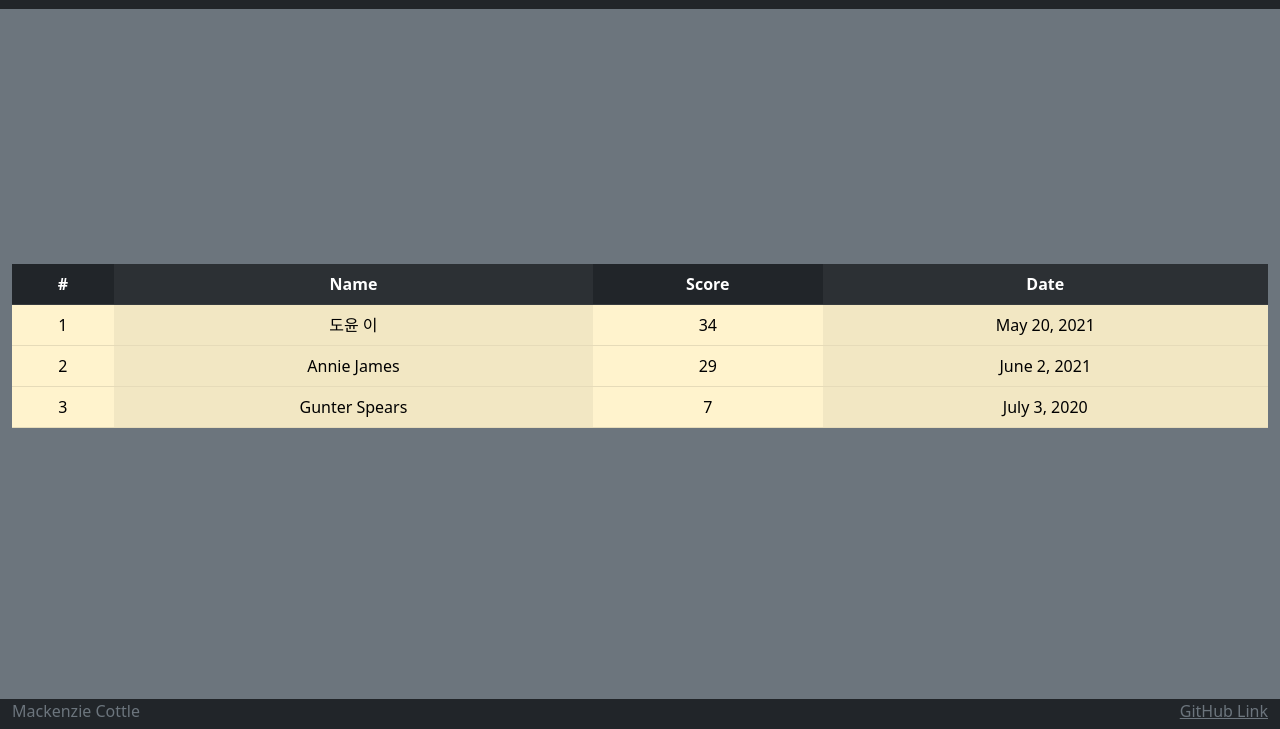
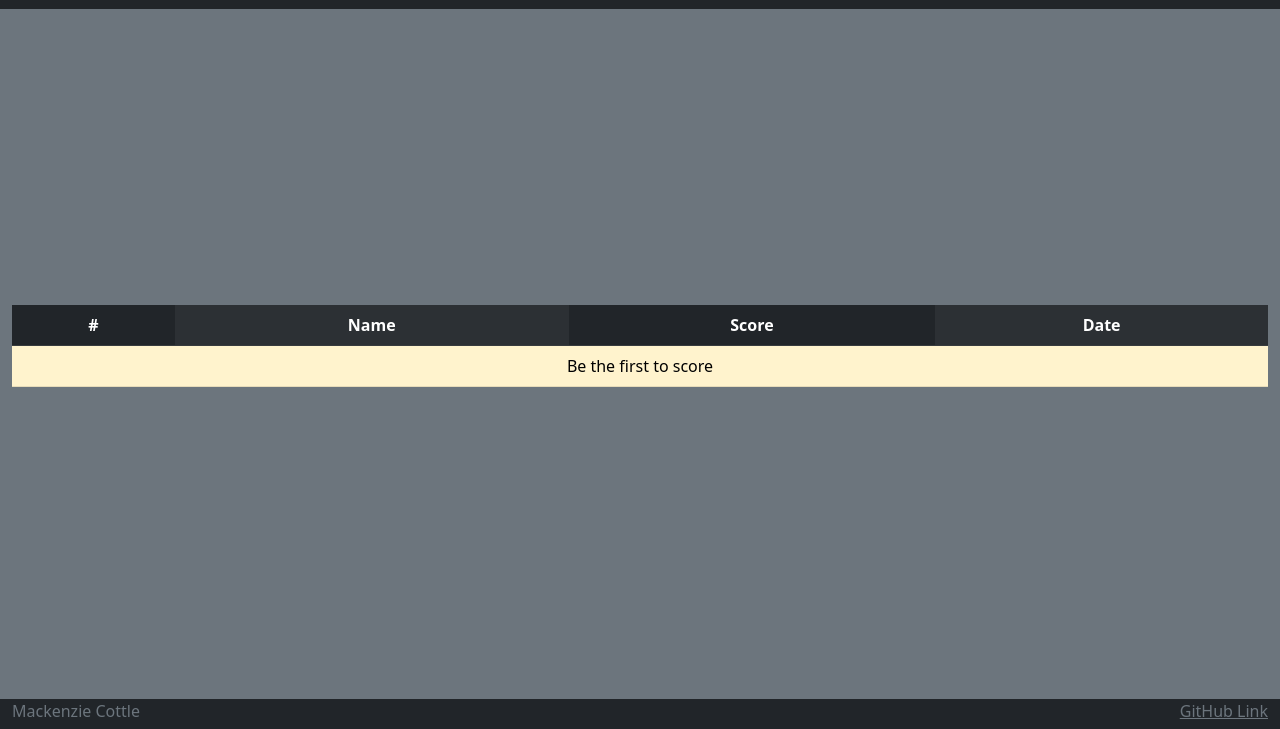
Before and after one commit to mcottle1/simon, a plain HTML site: page scores.html in a window 1280 px wide. Shown: the part 71-800 px from the top of the page. Drawn offline with nearby package versions, Linux system fonts and the light colour scheme.

Commit message:
html updates to allow for javaScript

```diff
--- a/scores.html
+++ b/scores.html
@@ -35,26 +35,7 @@
                         <th>Date</th>
                     </tr>
                 </thead>
-                <tbody>
-                    <tr>
-                        <td>1</td>
-                        <td>도윤 이</td>
-                        <td>34</td>
-                        <td>May 20, 2021</td>
-                    </tr>
-                    <tr>
-                        <td>2</td>
-                        <td>Annie James</td>
-                        <td>29</td>
-                        <td>June 2, 2021</td>
-                    </tr>
-                    <tr>
-                        <td>3</td>
-                        <td>Gunter Spears</td>
-                        <td>7</td>
-                        <td>July 3, 2020</td>
-                    </tr>
-                </tbody>
+                <tbody id="scores"></tbody>
             </table>
         </main>
         <footer class="bg-dark text-dark text-muted">
@@ -63,5 +44,6 @@
                 <a class="text-reset" href="https://github.com/mcottle1/simon">GitHub Link</a>
             </div>
         </footer>
+        <script src="scores.js"></script>
     </body>
 </html>
```
Also changed, not shown: index.html (+3 -3 lines), play.html (+7 -6 lines).
